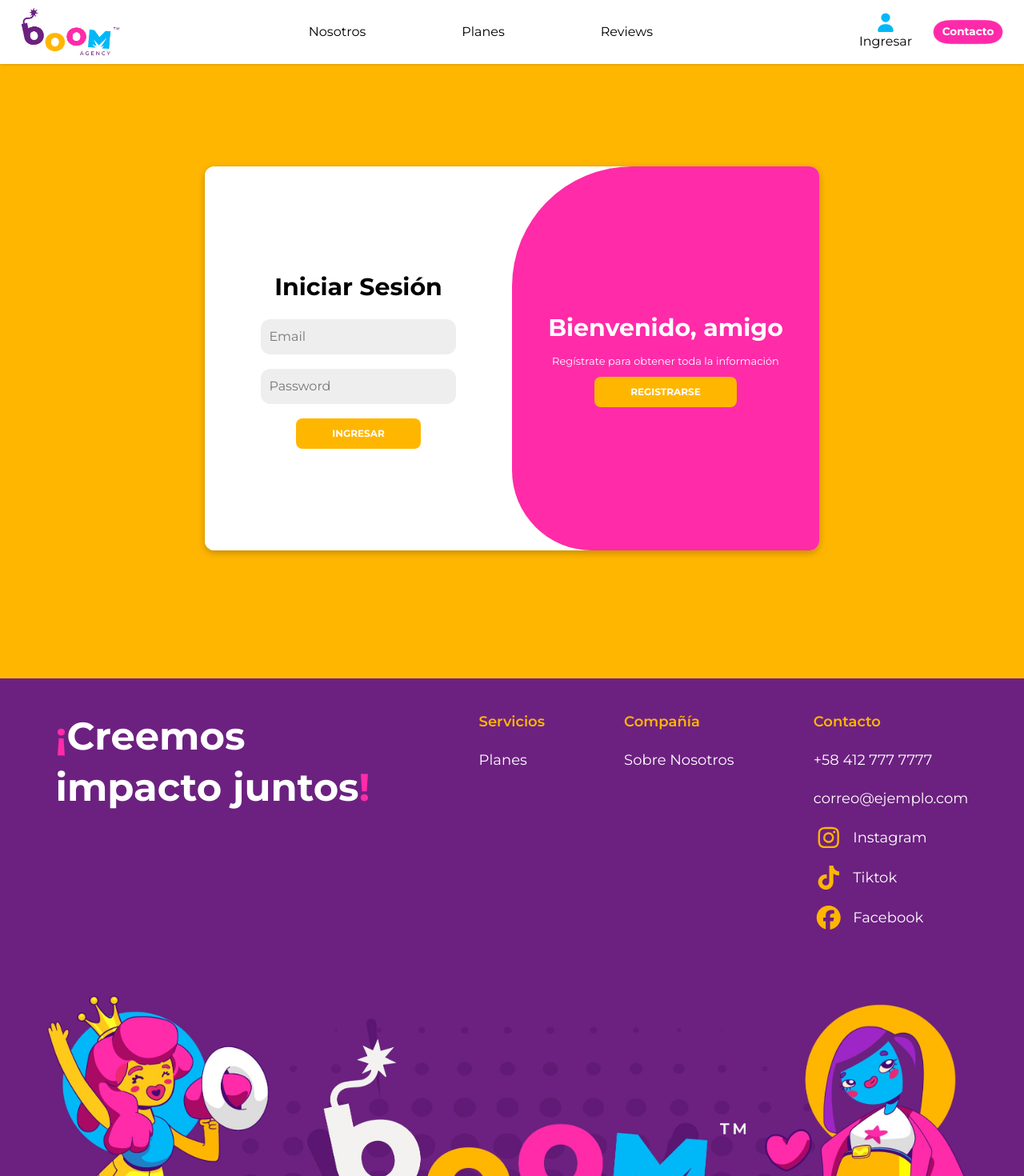
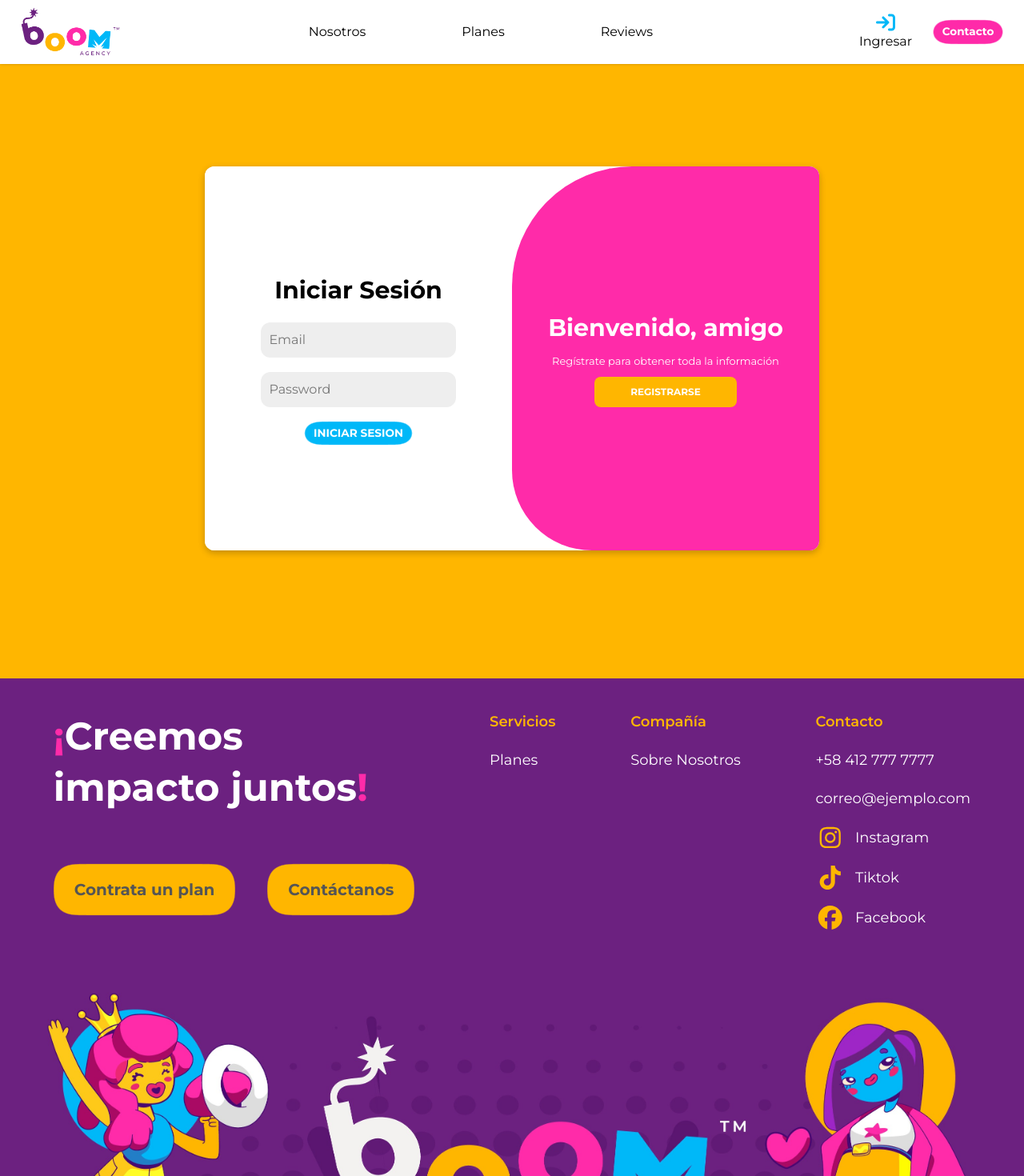
Before and after one commit to gonzaalzzdvp/BoomAgency, a React (Vite) app in the folder frontend/: page /login-register in a window 1280 px wide. Shown: the top 1470 px of the page at 80% size. Built offline with nearby package versions, Linux system fonts and the light colour scheme; no server answers.

Commit message:
BoomAgency v0.1.0

```diff
--- a/frontend/src/components/aboutUS/AboutHero.jsx
+++ b/frontend/src/components/aboutUS/AboutHero.jsx
@@ -4,6 +4,8 @@ import Mafer from "/carousel/Mafer.png";
 import Hector from "/carousel/Hector.png";
 import Amanda from '/carousel/amanda.png';
 import Glennis from '/carousel/glennis.png'
+
+import "../../styles/animations.css"
 
 export default function AboutHero() {
   const users = [
@@ -37,7 +39,7 @@ export default function AboutHero() {
   return (
     <div className="w-full my-10 flex flex-col items-center font-semibold">
       <h3 className="w-[70%] mt-20 text-4xl text-center uppercase font-bold text-(--blueBoom)">
-        En <span className="text-(--violetBoom)">Boom Agency</span> hacemos que tu marca&nbsp;brille
+        En <span className="hover-text-grow text-(--violetBoom)">Boom Agency</span> hacemos que tu marca&nbsp;brille
       </h3>
 
       <div className="max-w-full">
--- a/frontend/src/components/buttons/Button1.jsx
+++ b/frontend/src/components/buttons/Button1.jsx
@@ -1,10 +1,69 @@
-import { Link } from 'react-router-dom'
-import "../../styles/buttons.css"
+import { Link } from "react-router-dom";
+import "../../styles/buttons.css";
 
-export default function Button1({ text, to, className, color }) {
+export default function Button1({
+  text,
+  to,
+  type = "button",
+  className = "",
+  bgColor = "var(--yellowBoom)",
+  textColor = "var(--blackBoom)",
+  target=""
+}) {
+  if (type === "submit") {
+    return (
+      <div className={`wrapper ${className}`}>
+        <button
+          type="submit"
+          className={`button ${className}`}
+          style={{
+            "--btn-bg": bgColor,
+            "--btn-text": textColor,
+          }}
+        >
+          {text}
+        </button>
+
+        <svg
+          style={{ visibility: "hidden", position: "absolute" }}
+          width="0"
+          height="0"
+        >
+          <defs>
+            <filter id="goo">
+              <feGaussianBlur
+                in="SourceGraphic"
+                stdDeviation="10"
+                result="blur"
+              />
+              <feColorMatrix
+                in="blur"
+                mode="matrix"
+                values="1 0 0 0 0
+                      0 1 0 0 0
+                      0 0 1 0 0
+                      0 0 0 19 -9"
+                result="goo"
+              />
+              <feComposite in="SourceGraphic" in2="goo" operator="atop" />
+            </filter>
+          </defs>
+        </svg>
+      </div>
+    );
+  }
+
   return (
     <div className={`wrapper ${className}`}>
-      <Link className={`button ${className} ${color}`} to={to}>
+      <Link
+        to={to}
+        className={`button ${className}`}
+        style={{
+          "--btn-bg": bgColor,
+          "--btn-text": textColor,
+        }}
+          target={target}
+      >
         {text}
       </Link>
 
@@ -15,7 +74,11 @@ export default function Button1({ text, to, className, color }) {
       >
         <defs>
           <filter id="goo">
-            <feGaussianBlur in="SourceGraphic" stdDeviation="10" result="blur" />
+            <feGaussianBlur
+              in="SourceGraphic"
+              stdDeviation="10"
+              result="blur"
+            />
             <feColorMatrix
               in="blur"
               mode="matrix"
--- a/frontend/src/components/loginRegister/LoginRegister.jsx
+++ b/frontend/src/components/loginRegister/LoginRegister.jsx
@@ -5,7 +5,7 @@ import { useAuth } from "../../context/AuthContext";
 import toast from "react-hot-toast";
 
 import Button1 from "../buttons/Button1";
-import "../../styles/LoginRegister.css";
+import "../../styles/loginRegister.css";
 
 export default function LoginRegister() {
   const { login } = useAuth();
@@ -59,7 +59,6 @@ export default function LoginRegister() {
   return (
     <div className="principal">
       <div className={`container ${isActive ? "active" : ""}`}>
-
         {/* SIGN UP */}
         <div className="form-container sign-up">
           <form onSubmit={handleSubmitRegister}>
@@ -85,9 +84,13 @@ export default function LoginRegister() {
               onChange={(e) => setPasswordRegister(e.target.value)}
               required
             />
-            <button type="submit" className="h-10">
-              <Button1 text={'Registrarse'} color={'bg-(--roseBoom)'} ></Button1>
-            </button>
+              <Button1
+                text={"Registrarse"}
+                className="small"
+                bgColor="var(--blueBoom)"
+                textColor="var(--color)"
+                type="submit"
+              ></Button1>
           </form>
         </div>
 
@@ -109,20 +112,27 @@ export default function LoginRegister() {
               onChange={(e) => setPasswordLogin(e.target.value)}
               required
             />
-            <button type="submit" className="">
-              Ingresar
-            </button>
+              <Button1
+                type="submit"
+                text={"Iniciar sesion"}
+                className="small"
+                bgColor="var(--blueBoom)"
+                textColor="var(--color)"
+              ></Button1>
           </form>
         </div>
 
         {/* TOGGLE */}
         <div className="toggle-container">
           <div className="toggle">
-
             <div className="toggle-panel toggle-left">
               <h1 className="text-3xl">Bienvenido de&nbsp;vuelta</h1>
               <p>Coloca tus datos para ingresar&nbsp;nuevamente</p>
-              <button type="button" onClick={() => setIsActive(false)}>
+              <button
+                type="button"
+                className="bg-(--yellowBoom)"
+                onClick={() => setIsActive(false)}
+              >
                 Iniciar Sesión
               </button>
             </div>
@@ -130,14 +140,16 @@ export default function LoginRegister() {
             <div className="toggle-panel toggle-right">
               <h1>Bienvenido, amigo</h1>
               <p>Regístrate para obtener toda la&nbsp;información</p>
-              <button type="button" onClick={() => setIsActive(true)}>
+              <button
+                type="button"
+                className="bg-(--yellowBoom)"
+                onClick={() => setIsActive(true)}
+              >
                 Registrarse
               </button>
             </div>
-
           </div>
         </div>
-
       </div>
     </div>
   );
--- a/frontend/src/components/navbar/Navbar.jsx
+++ b/frontend/src/components/navbar/Navbar.jsx
@@ -1,9 +1,16 @@
 import { Link } from "react-router-dom";
+import { useAuth } from "../../context/AuthContext";
+
 import Button1 from "../buttons/Button1";
 import { FontAwesomeIcon } from "@fortawesome/react-fontawesome";
-import { faUser, faAddressCard } from "@fortawesome/free-solid-svg-icons";
+import {
+  faUser,
+  faArrowRightToBracket,
+} from "@fortawesome/free-solid-svg-icons";
 
 export default function Navbar() {
+  const { isAuthenticated } = useAuth();
+
   return (
     <div className="fixed top-0 left-0 z-50 bg-white h-20 w-full p-6 flex justify-between items-center shadow-sm">
       <Link to={"/"} className="flex justify-center items-center">
@@ -18,14 +25,41 @@ export default function Navbar() {
         <li className="cursor-pointer hover:text-(--blackBoom)">Planes</li>
         <li className="cursor-pointer hover:text-(--blackBoom)">Reviews</li>
       </ul>
-      <div className="flex items-center">
-        <div className="px-6 flex flex-col hover:text-(--violetBoom)">
-          <Link to={"/login-register"} className="h-full flex justify-center items-center">
-            <FontAwesomeIcon icon={faUser} className="text-2xl text-(--blueBoom) hover:text-(--violetBoom)" />
-          </Link>
-          <span className="">Ingresar</span>
-        </div>
-        <Button1 text="Contacto" to="/contact" className="navbar" />
+      <div className="flex items-center cursor-pointer hover:text-(--violetBoom)">
+        {!isAuthenticated && (
+          <>
+            <div className="px-6 flex flex-col hover:text-(--violetBoom)">
+              <Link
+                to={"/login-register"}
+                className="h-full flex justify-center items-center"
+              >
+                <FontAwesomeIcon
+                  icon={faArrowRightToBracket}
+                  className="text-2xl text-(--blueBoom) hover:text-(--violetBoom)"
+                />
+              </Link>
+              <span className="">Ingresar</span>
+            </div>
+          </>
+        )}
+
+        {isAuthenticated && (
+          <>
+            <div className="px-6 flex flex-col hover:text-(--violetBoom)">
+              <Link
+                to={"/login-register"}
+                className="h-full flex justify-center items-center"
+              >
+                <FontAwesomeIcon
+                  icon={faUser}
+                  className="text-2xl text-(--blueBoom) hover:text-(--violetBoom)"
+                />
+              </Link>
+              <span className="">Profile</span>
+            </div>
+          </>
+        )}
+        <Button1 text="Contacto" to="http://wa.me//+584126112094" className="small" bgColor="var(--roseBoom)" target="_blank" />
       </div>
     </div>
   );
--- a/frontend/src/components/plans/Plans.jsx
+++ b/frontend/src/components/plans/Plans.jsx
@@ -1,13 +1,15 @@
 import { Link } from "react-router-dom";
 import Button1 from "../buttons/Button1";
+
 import "../../styles/plans.css"
+import "../../styles/animations.css"
 
 export default function Plans() {
   return (
     <div className="my-20 text-center text-4xl font-semibold flex flex-col justify-center items-center">
       <div className="flex gap-10 items-center">
         <div className="h-18 w-3 bg-(--roseBoom) rounded-2xl"></div>
-        <h3 className="uppercase font-bold text-(--roseBoom)">Conoce Nuestros <span className="text-(--blueBoom)">Planes</span></h3>
+        <h3 className="uppercase font-bold text-(--roseBoom)">Conoce Nuestros <span className="hover-text-grow text-(--blueBoom)">Planes</span></h3>
         <div className="h-18 w-3 bg-(--roseBoom) rounded-2xl"></div>
       </div>
       <div className="my-10 grid grid-cols-4 gap-10">
--- a/frontend/src/components/profile/Me.jsx
+++ b/frontend/src/components/profile/Me.jsx
@@ -15,7 +15,7 @@ export default function Me() {
     <div className="min-h-screen py-40 px-25">
       <h1>Hello {user.email}</h1>
       <button onClick={handleLogout}>
-        <Button1 text={"Logout"} className=""></Button1>
+        <Button1 text={"Logout"} className="" bgColor="var(--violetBoom)" textColor="var(--color)"></Button1>
       </button>
     </div>
   );
--- a/frontend/src/styles/buttons.css
+++ b/frontend/src/styles/buttons.css
@@ -2,16 +2,19 @@
 
 .wrapper {
     padding: 1.5rem 0;
-    -webkit-filter: url('#goo');
-            filter: url('#goo');
+    filter: url('#goo');
 }
 
 .button {
-    display: inline-block;
-    text-align: center;
-    color: var(--blackBoom);
+    display: inline-flex;
+    align-items: center;
+    justify-content: center;
+
+    background: var(--btn-bg, var(--yellowBoom));
+    color: var(--btn-text, var(--blackBoom));
+
     font-weight: bold;
-    padding: 1.18em 1.03em;
+    padding: 1.1em 1.3em;
     line-height: 1;
     border-radius: 1em;
     position: relative;
@@ -20,52 +23,48 @@
     font-size: 1.25rem;
 }
 
-.button:before,
-.button:after {
+/* Goo blobs */
+.button::before,
+.button::after {
+    content: "";
+    position: absolute;
     width: 4.4em;
     height: 2.95em;
-    position: absolute;
-    content: "";
-    display: inline-block;
-    background: var(--yellowBoom);
+    background: var(--btn-bg, var(--yellowBoom));
     border-radius: 50%;
-    -webkit-transition: -webkit-transform 1s ease;
-    transition: -webkit-transform 1s ease;
+    transform: scale(0);
     transition: transform 1s ease;
-    transition: transform 1s ease, -webkit-transform 1s ease;
-    -webkit-transform: scale(0);
-            transform: scale(0);
     z-index: -1;
 }
 
-.button:before {
+.button::before {
     top: -25%;
     left: 20%;
 }
 
-.button:after {
+.button::after {
     bottom: -25%;
     right: 20%;
 }
 
-.button:hover:before,
-.button:hover:after {
-    -webkit-transform: none;
-            transform: none;
+.button:hover::before,
+.button:hover::after {
+    transform: none;
 }
+
 
 /* NAVBAR GOOEY */
 
 /* Wrapper compacto */
-.wrapper.navbar {
+.wrapper.small {
     padding: 0;
     filter: url('#goo');
 }
 
 /* Botón compacto */
-.button.navbar {
+.button.small {
     font-size: 0.85rem;
-    background: var(--roseBoom);
+    background: var(--btn-bg, var(--roseBoom));
     color: #fff;
     padding: 0.6em 1em;
     min-width: auto;
@@ -73,19 +72,19 @@
 }
 
 /* Goo blobs más pequeños */
-.button.navbar::before,
-.button.navbar::after {
+.button.small::before,
+.button.small::after {
     width: 2.5em;
     height: 1.7em;
-    background: var(--roseBoom);
+    background: var(--btn-bg, var(--roseBoom));
 }
 
-.button.navbar::before {
+.button.small::before {
     top: -35%;
     left: 15%;
 }
 
-.button.navbar::after {
+.button.small::after {
     bottom: -35%;
     right: 15%;
 }
```
Also changed, not shown: frontend/src/components/buttons/Button2.jsx (deleted, +0 -15 lines), frontend/src/components/buttons/ButtonNav.jsx (deleted, +0 -41 lines), frontend/src/components/footer/Footer.jsx (+11 -8 lines), frontend/src/components/hero/Hero.jsx (+7 -7 lines), frontend/src/styles/animations.css (added, +21 -0 lines), 1 other file (tests, documents, lock files or other folders).
